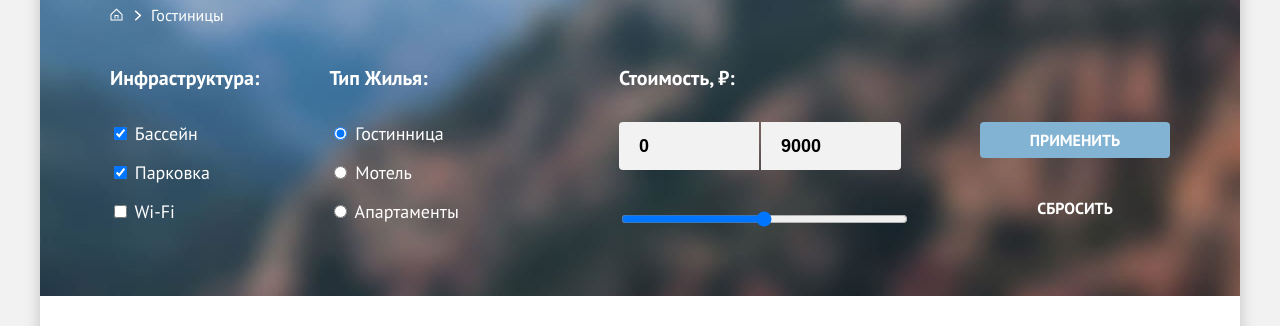
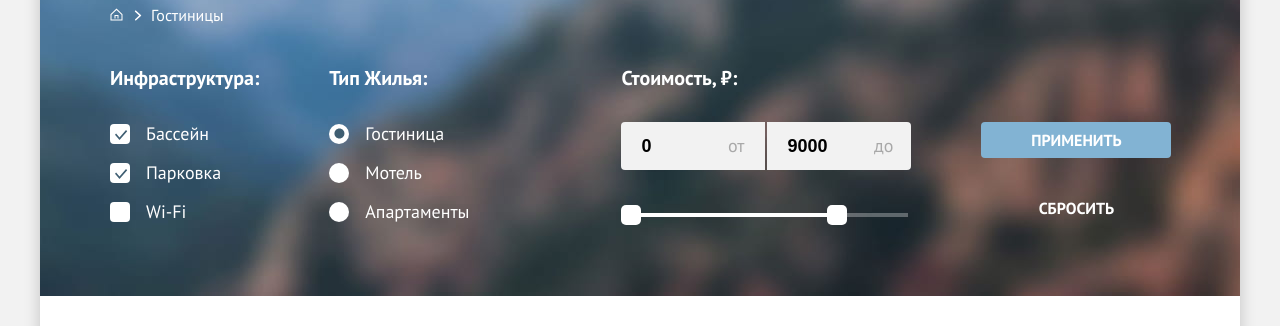
Before and after one commit to htmlacademy-htmlcss/2217743-sedona-35, a plain HTML site: page catalog.html in a window 1280 px wide. Shown: the part 181-507 px from the top of the page. Drawn offline with Linux system fonts and the light colour scheme.

Commit message:
добавил стили для форм

```diff
--- a/catalog.html
+++ b/catalog.html
@@ -65,20 +65,23 @@
             <ul class="catalog-filter-list">
               <li class="catalog-filter-item">
                 <label class="control">
-                  <input type="checkbox" class="control-input" name="swimming-pool" checked>
-                  Бассейн
+                  <input type="checkbox" class="control-input visually-hidden" name="swimming-pool" checked>
+                  <span class="control-mark"></span>
+                  <span class="control-label">Бассейн</span>
                 </label>
               </li>
               <li class="catalog-filter-item">
                 <label class="control">
-                  <input type="checkbox" class="control-input" name="swimming-pool" checked>
-                  Парковка
+                  <input type="checkbox" class="control-input visually-hidden" name="swimming-pool" checked>
+                  <span class="control-mark"></span>
+                  <span class="control-label">Парковка</span>
                 </label>
               </li>
               <li class="catalog-filter-item">
                 <label class="control">
-                  <input type="checkbox" class="control-input" name="swimming-pool">
-                  Wi-Fi
+                  <input type="checkbox" class="control-input visually-hidden" name="swimming-pool">
+                  <span class="control-mark"></span>
+                  <span class="control-label">Wi-Fi</span>
                 </label>
               </li>
             </ul>
@@ -89,20 +92,23 @@
             <ul class="catalog-filter-list">
               <li class="catalog-filter-item">
                 <label class="control">
-                  <input type="radio" class="control-input" name="product-group" value="hotel" checked>
-                  Гостинница
+                  <input type="radio" class="control-input visually-hidden" name="product-group" value="hotel" checked>
+                  <span class="control-radio"></span>
+                  <span class="control-label">Гостиница</span>
                 </label>
               </li>
               <li class="catalog-filter-item">
                 <label class="control">
-                  <input type="radio" class="control-input" name="product-group" value="motel">
-                  Мотель
+                  <input type="radio" class="control-input visually-hidden" name="product-group" value="motel">
+                  <span class="control-radio"></span>
+                  <span class="control-label">Мотель</span>
                 </label>
               </li>
               <li class="catalog-filter-item">
                 <label class="control">
-                  <input type="radio" class="control-input" name="product-group" value="apartaments">
-                  Апартаменты
+                  <input type="radio" class="control-input visually-hidden" name="product-group" value="apartaments">
+                  <span class="control-radio"></span>
+                  <span class="control-label">Апартаменты</span>
                 </label>
               </li>
             </ul>
@@ -112,12 +118,27 @@
             <legend class="catalog-filter-title">
               Стоимость, ₽:
             </legend>
-            <label class="control">
+            <label class="control-place">
               <div class="price-place">
-                <input type="text" value="0" placeholder="от" class="control-before">
-                <input type="text" value="9000" placeholder="до" class="control-after">
+                <div class="price-min">
+                  <input type="text" value="0" class="control-before">
+                  <span class="placeholder">от</span>
+                </div>
+                <div class="price-min">
+                  <input type="text" value="9000" class="control-after">
+                  <span class="placeholder">до</span>
+                </div>
               </div>
-              <input type="range" min="0" max="9000" step="500" class="range-control">
+              <div class="range">
+                <div class="range-bar">
+                  <button class="range-toggle toggle-min">
+                    <span class="visually-hidden">Изменить минимальную цену.</span>
+                  </button>
+                  <button class="range-toggle toggle-max">
+                    <span class="visually-hidden">Изменить максимальную цену.</span>
+                  </button>
+                </div>
+              </div>
             </label>
           </fieldset>
 
--- a/styles/style.css
+++ b/styles/style.css
@@ -507,16 +507,17 @@ body {
   border: none;
   margin: 0;
   padding: 0;
+  margin-right: 70px;
 }
 
 .price-place {
   display: flex;
   gap: 5px;
-  margin-bottom: 36px;
+  margin-bottom: 43px;
 }
 
 .catalog-filter-price {
-  margin-left: 90px;
+  margin-left: 82px;
 }
 
 .catalog-filter-title {
@@ -528,6 +529,16 @@ body {
   margin-bottom: 32px;
 }
 
+.control {
+  display: flex;
+  align-items: center;
+}
+
+.control-place {
+  display: flex;
+  flex-direction: column;
+  align-items: flex-start;
+}
 
 .catalog-filter-list {
   list-style: none;
@@ -540,6 +551,52 @@ body {
   font-weight: 400;
   font-size: 18px;
   line-height: 23px;
+}
+
+.control-mark {
+  display: block;
+  position: relative;
+  width: 20px;
+  height: 20px;
+  background: #FFFFFF;
+  border-radius: 4px;
+  margin-right: 16px;
+}
+
+.control:hover .control-mark {
+  opacity: 0.4;
+}
+
+.control-input[type="checkbox"]:checked+.control-mark::before,
+.control-input[type="checkbox"]:checked+.control-mark::after {
+  background: url(../images/input-arrow.svg) white no-repeat center;
+  position: absolute;
+  left: 4.5px;
+  top: 6px;
+  width: 13px;
+  height: 10px;
+  content: "";
+}
+
+.control-radio {
+  position: relative;
+  display: block;
+  width: 20px;
+  height: 20px;
+  background-color: white;
+  border-radius: 50%;
+  margin-right: 16px;
+}
+
+.control-input[type="radio"]:checked+.control-radio::before,
+.control-input[type="radio"]:checked+.control-radio::after {
+  background: url(../images/circle.svg) white no-repeat;
+  position: absolute;
+  left: 4.5px;
+  top: 4.5px;
+  width: 11px;
+  height: 11px;
+  content: "";
 }
 
 .range-control {
@@ -559,7 +616,7 @@ body {
   background: #F2F2F2;
   border-radius: 4px 0 0 4px;
   border: none;
-  width: 100px;
+  width: 104px;
   height: 48px;
   padding: 0 20px;
   margin-right: -3px;
@@ -568,12 +625,62 @@ body {
   line-height: 24px;
 }
 
+.price-min {
+  position: relative;
+}
+
+.placeholder {
+  display: block;
+  position: absolute;
+  right: 18px;
+  top: 12px;
+  font-weight: 400;
+  font-size: 18px;
+  line-height: 24px;
+  color: #000;
+  opacity: 0.3;
+}
+
+.range {
+  position: relative;
+  width: 287px;
+  height: 4px;
+  background-color: rgba(255, 255, 255, 0.3);
+}
+
+.range-bar {
+  position: absolute;
+  height: 4px;
+  background-color: white;
+  left: 0;
+  width: 226px;
+}
+
+.range-toggle {
+  position: absolute;
+  width: 20px;
+  height: 20px;
+  background-color: white;
+  border: none;
+  border-radius: 5px;
+  cursor: pointer;
+}
+
+.toggle-min {
+  left: 0;
+  top: -8px;
+}
+
+.toggle-max {
+  right: 0;
+  top: -8px;
+}
 
 .control-after {
   background: #F2F2F2;
   border-radius: 0 4px 4px 0;
   border: none;
-  width: 100px;
+  width: 104px;
   height: 48px;
   padding: 0 20px;
   font-weight: 700;
@@ -972,14 +1079,14 @@ body {
 }
 
 .tooltip-text:after {
-  content:'';
+  content: '';
   background-image: url("../images/tooltip-arrow.svg");
   width: 19px;
   height: 9px;
-  position:absolute;
+  position: absolute;
   bottom: 100%;
-  left:0;
-  right:0;
+  left: 0;
+  right: 0;
   margin-left: auto;
   margin-right: auto;
 }
```
Also changed, not shown: index.html (+1 -1 lines), images/circle.svg (added), images/input-arrow.svg (added).
